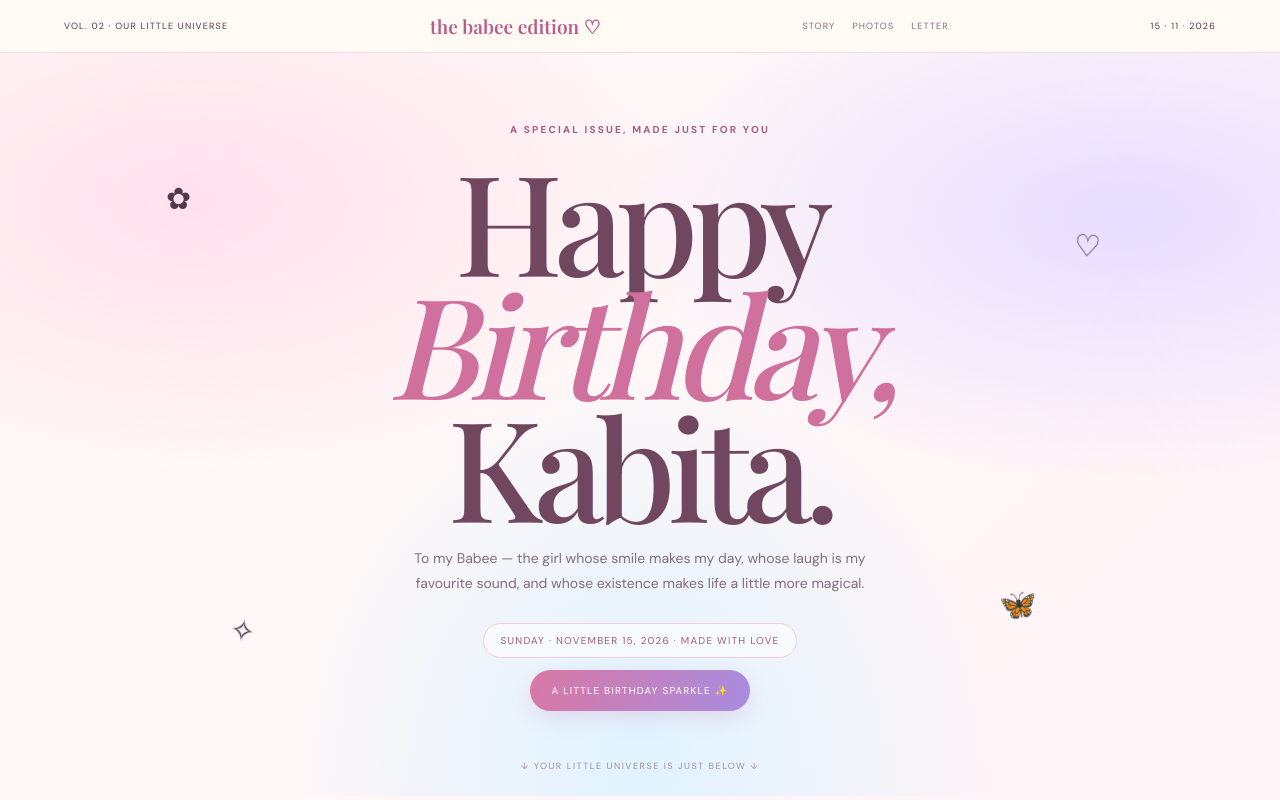
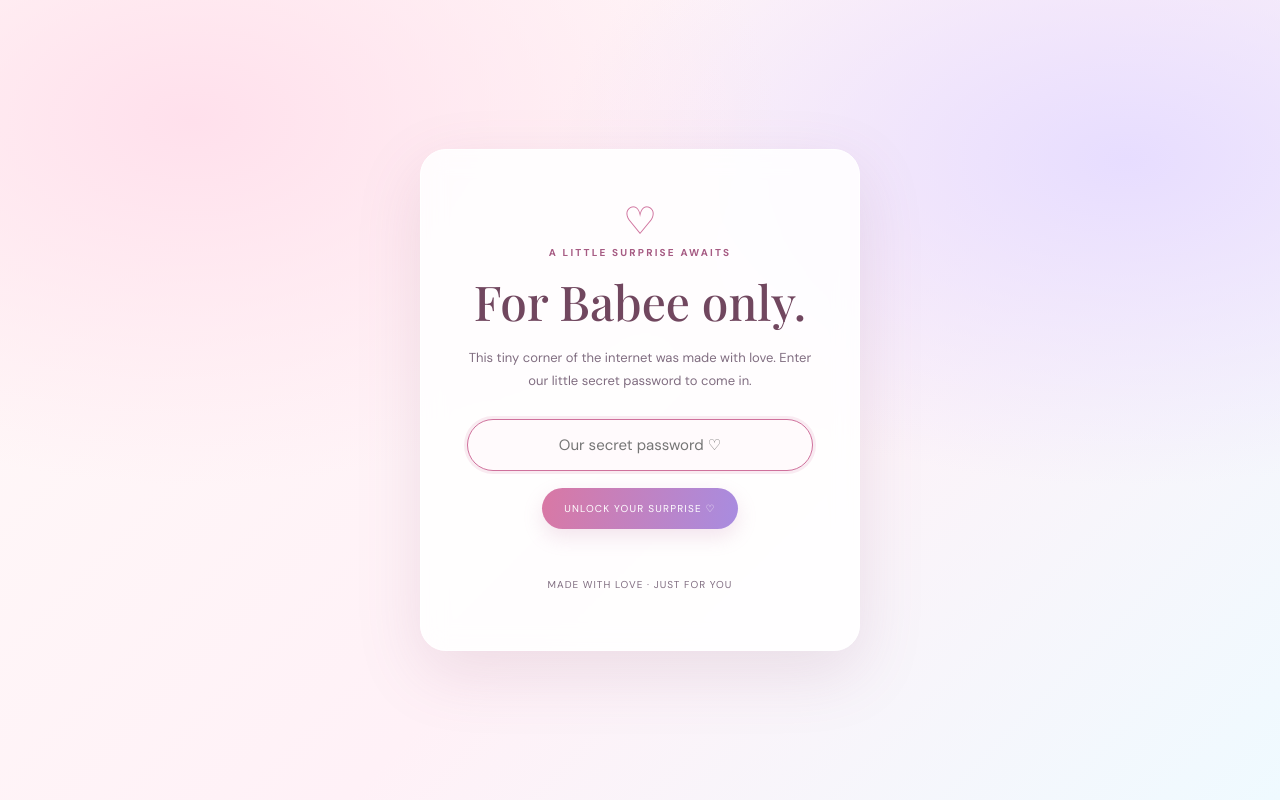
Before and after one commit to 10trueman10-ctrl/kabita-birthday, a plain HTML site: page index.html in a window 1280 px wide. Shown: the top 800 px of the page. Drawn offline with nearby package versions, Linux system fonts and the light colour scheme; a web font is replaced by a local one.

Commit message:
Add shared password welcome screen for birthday site

```diff
--- a/index.html
+++ b/index.html
@@ -18,11 +18,39 @@ header{position:sticky;top:0;z-index:5;display:flex;justify-content:space-betwee
 .love{padding:75px 20px;background:linear-gradient(135deg,#f2eaff,#fff0f5 55%,#fff0e7);text-align:center}.notecard{max-width:700px;margin:auto;background:#fffdfb;padding:clamp(26px,6vw,55px);border-radius:23px;box-shadow:var(--shadow)}.notecard h2{font-size:clamp(38px,6vw,56px);margin:12px 0 18px}.notecard>p{font:17px/1.9 'Playfair Display';color:#755c70}.btn{border:0;border-radius:999px;background:linear-gradient(100deg,#d978a4,#a88ce0);color:white;padding:14px 22px;margin:12px 5px 0;font-size:10px;letter-spacing:.12em;text-transform:uppercase;cursor:pointer;box-shadow:0 8px 20px #c178a433}.btn.alt{background:#fff;color:#a65b83;border:1px solid #efcddd;box-shadow:none}
 .envelope{width:min(310px,80vw);height:175px;margin:25px auto 8px;position:relative;cursor:pointer;perspective:800px}.envbody{position:absolute;inset:0;background:linear-gradient(145deg,#ffdbe8,#f1e5ff);border-radius:12px;box-shadow:0 12px 28px #9a6b8b25;display:grid;place-items:center;color:#a65b83;font:italic 23px 'Playfair Display'}.envflap{position:absolute;inset:0;background:#f6c8dd;clip-path:polygon(0 0,100% 0,50% 62%);transform-origin:top;transition:transform .7s;z-index:2}.envelope.open .envflap{transform:rotateX(180deg)}.hint{font-size:10px;color:#9c7890;letter-spacing:.1em}
 .music{max-width:610px;margin:27px auto 0;padding:20px;border-radius:20px;background:#ffffffad;border:1px solid white;display:flex;align-items:center;gap:14px;text-align:left}.disc{width:50px;height:50px;flex:0 0 50px;border-radius:50%;background:conic-gradient(#d978a4,#b7a1ef,#a8d9ee,#ffd0df,#d978a4);display:grid;place-items:center;color:white;font-size:22px;animation:spin 8s linear infinite}@keyframes spin{to{transform:rotate(360deg)}}.musictext{flex:1;min-width:0}.musictext b{display:block;font:18px 'Playfair Display'}.musictext span{font-size:11px;color:var(--muted)}.music a{font-size:11px;color:#a65b83;text-decoration:none;border:1px solid #e9c8d9;background:#fff;padding:10px 13px;border-radius:999px;white-space:nowrap}
+
+/* Shared-password welcome gate. This is a casual barrier, not server-side security. */
+body.gate-locked{overflow:hidden}
+#passwordGate{position:fixed;inset:0;z-index:1000;display:grid;place-items:center;padding:22px;background:radial-gradient(ellipse at 15% 15%,#ffe0ec 0,transparent 38%),radial-gradient(ellipse at 88% 20%,#e7ddff 0,transparent 36%),linear-gradient(135deg,#fffaf8,#fff1f7 55%,#effaff)}
+#passwordGate[hidden]{display:none}
+.gate-card{width:min(440px,100%);padding:clamp(28px,7vw,46px);text-align:center;background:#ffffffdc;border:1px solid #fff;border-radius:26px;box-shadow:0 22px 65px #875d7925;backdrop-filter:blur(12px)}
+.gate-heart{font-size:38px;color:#cf719c}
+.gate-card h2{font:clamp(35px,8vw,48px) 'Playfair Display';margin:10px 0;color:#71475f}
+.gate-card p{font-size:13px;line-height:1.8;color:#806d80}
+#gatePassword{width:100%;padding:15px 17px;border:1px solid #efcddd;border-radius:999px;background:#fffafc;color:#50394c;text-align:center;font:15px 'DM Sans';outline:none;margin:14px 0 5px}
+#gatePassword:focus{border-color:#cf719c;box-shadow:0 0 0 3px #cf719c22}
+#gateError{min-height:20px;color:#b64e72;font-size:12px;margin:7px 0 0}
+.gate-foot{font-size:10px!important;letter-spacing:.1em;text-transform:uppercase;margin-top:20px!important}
+
 footer{text-align:center;padding:60px 20px 42px}footer .big{font:clamp(40px,8vw,70px) 'Playfair Display';color:#a75e88}footer p{font-size:10px;letter-spacing:.12em;text-transform:uppercase;color:#a58a9d}.modal,.lightbox{position:fixed;inset:0;background:#382536d9;display:none;place-items:center;padding:16px;z-index:20}.modal.show,.lightbox.show{display:grid}.letter{max-width:590px;width:100%;background:#fffaf7;padding:clamp(25px,6vw,50px);border-radius:20px;position:relative;max-height:88svh;overflow:auto}.letter h2{font:42px 'Playfair Display';margin:10px 0 20px;color:#9f5a80}.letter p{font:17px/1.9 'Playfair Display';color:#755c70}.close{position:absolute;right:14px;top:10px;border:0;background:none;font-size:28px;color:#8e6571;cursor:pointer}.lightbox img{max-width:95vw;max-height:86svh;object-fit:contain;border-radius:8px}.lightbox button{position:absolute;top:14px;right:20px;background:none;border:0;color:white;font-size:34px;cursor:pointer}.confetti{position:fixed;top:-20px;z-index:30;pointer-events:none;animation:fall 3.5s linear forwards}@keyframes fall{to{transform:translateY(110svh) rotate(600deg);opacity:0}}
 @media(max-width:700px){header{padding:11px 4vw}header>span{font-size:7px;letter-spacing:.08em}header b{font-size:16px}nav{gap:9px}nav a{font-size:8px}.hero{min-height:82svh;padding:60px 17px 80px}.hero p{font-size:13px}.section{padding:58px 0}.intro{grid-template-columns:1fr;gap:28px}.portrait{width:min(88%,390px)}.portrait img{height:min(110vw,430px)}.copy{text-align:center}.story{padding:45px 0}.steps{grid-template-columns:1fr;gap:9px}.step{padding:13px}.statsgrid{gap:8px}.stat{padding:15px 5px}.stat strong{font-size:30px}.stat span{font-size:7px;letter-spacing:.06em}.gallery{gap:9px}.shot{padding:6px 6px 25px}.shot:nth-child(1){grid-column:span 6;height:240px}.shot:nth-child(2){grid-column:span 6;height:215px;margin-top:22px}.shot:nth-child(3),.shot:nth-child(4),.shot:nth-child(5){grid-column:span 4;height:165px}.shot:nth-child(n+6){grid-column:span 6;height:205px}.shot:after{font-size:10px;bottom:5px}.head{margin-bottom:25px}.music{padding:14px}.musictext b{font-size:15px}.music a{font-size:9px;padding:9px 10px}}
 @media(max-width:370px){header>span:first-child{display:none}nav{gap:7px}.shot:nth-child(3),.shot:nth-child(4),.shot:nth-child(5){height:145px}}
 @media(prefers-reduced-motion:reduce){*,*:before,*:after{scroll-behavior:auto!important;animation:none!important;transition:none!important}}
 </style></head><body>
+<div id="passwordGate" role="dialog" aria-modal="true" aria-labelledby="gateTitle">
+  <div class="gate-card">
+    <div class="gate-heart">♡</div>
+    <div class="eyebrow">A little surprise awaits</div>
+    <h2 id="gateTitle">For Babee only.</h2>
+    <p>This tiny corner of the internet was made with love. Enter our little secret password to come in.</p>
+    <form id="gateForm">
+      <input id="gatePassword" type="password" placeholder="Our secret password ♡" autocomplete="current-password" required aria-label="Shared password">
+      <button class="btn" type="submit">Unlock your surprise ♡</button>
+    </form>
+    <p id="gateError" role="alert" aria-live="polite"></p>
+    <p class="gate-foot">Made with love · just for you</p>
+  </div>
+</div>
 <header><span>Vol. 02 · our little universe</span><b>the babee edition ♡</b><nav><a href="#story">story</a><a href="#gallery">photos</a><a href="#letter">letter</a></nav><span>15 · 11 · 2026</span></header>
 <main>
 <section class="hero"><span class="float f1">✿</span><span class="float f2">♡</span><span class="float f3">✧</span><span class="float f4">🦋</span><div><div class="eyebrow">A special issue, made just for you</div><h1>Happy<br><em>Birthday,</em><br>Kabita.</h1><p>To my Babee — the girl whose smile makes my day, whose laugh is my favourite sound, and whose existence makes life a little more magical.</p><div class="pill">Sunday · November 15, 2026 · made with love</div><div><button class="btn" onclick="celebrate()">A little birthday sparkle ✨</button></div></div><div class="scroll">↓ your little universe is just below ↓</div></section>
@@ -40,6 +68,24 @@ footer{text-align:center;padding:60px 20px 42px}footer .big{font:clamp(40px,8vw,
 <div class="modal" id="letterModal" role="dialog" aria-modal="true" aria-labelledby="letterTitle"><div class="letter"><button class="close" id="closeLetter" aria-label="Close">×</button><div class="eyebrow">For my favourite girl</div><h2 id="letterTitle">To my Babee ♡</h2><p>Happy birthday, babeeeee!</p><p>I hope today gives you a hundred reasons to smile and at least a thousand reasons to laugh. You have this unfair talent of making everything better just by being there. Your smile? Dangerous. Your laugh? My favourite sound. Your bubu-ness? Completely undefeated.</p><p>Still cannot believe Bumble brought us together and that within days we were BOTH proposing. We really said, “Why wait?” Honestly, very on-brand for us.</p><p>Thank you for calling me Pukulu, for being my favourite notification, and for making even the most ordinary moments feel special. I hope this year brings you everything your heart has been quietly wishing for — and plenty of cute moments with me, obviously.</p><p>Have the prettiest birthday, my Babee. I love you more than all the pastel colours on this website. ♡</p><p>Forever your Pukulu,<br><em>the luckiest person to have matched with you</em> 💗</p></div></div>
 <div class="lightbox" id="lightbox"><button id="closeLightbox" aria-label="Close image">×</button><img id="lightboxImage" alt="Expanded memory"></div>
 <script>
+/* Client-side shared password gate only; GitHub Pages still serves public files. */
+const GATE_HASH='a41185d43d52a0b7fd7bf8f844c5f2b67398254d31d1b9bb280cfa3c418bb4d7';
+const gate=document.getElementById('passwordGate');
+const gateForm=document.getElementById('gateForm');
+const gateInput=document.getElementById('gatePassword');
+const gateError=document.getElementById('gateError');
+function unlockBirthdayPage(){gate.hidden=true;document.body.classList.remove('gate-locked');}
+if(sessionStorage.getItem('babeeBirthdayUnlocked')==='yes'){unlockBirthdayPage();}
+else{document.body.classList.add('gate-locked');gateInput.focus();}
+gateForm.addEventListener('submit',async event=>{
+  event.preventDefault();
+  gateError.textContent='';
+  const bytes=new TextEncoder().encode(gateInput.value);
+  const digest=await crypto.subtle.digest('SHA-256',bytes);
+  const hash=Array.from(new Uint8Array(digest),b=>b.toString(16).padStart(2,'0')).join('');
+  if(hash===GATE_HASH){sessionStorage.setItem('babeeBirthdayUnlocked','yes');unlockBirthdayPage();}
+  else{gateError.textContent='Not quite, Babee. Try our little secret again ♡';gateInput.select();}
+});
 const modal=document.getElementById('letterModal');function showLetter(){modal.classList.add('show')}document.getElementById('openLetter').addEventListener('click',showLetter);document.getElementById('envelope').addEventListener('click',e=>{e.currentTarget.classList.toggle('open');showLetter()});document.getElementById('envelope').addEventListener('keydown',e=>{if(e.key==='Enter'||e.key===' '){e.preventDefault();e.currentTarget.classList.toggle('open');showLetter()}});document.getElementById('closeLetter').addEventListener('click',()=>modal.classList.remove('show'));modal.addEventListener('click',e=>{if(e.target===modal)modal.classList.remove('show')});
 const lightbox=document.getElementById('lightbox'),large=document.getElementById('lightboxImage');document.querySelectorAll('.shot img').forEach(img=>img.addEventListener('click',()=>{large.src=img.src;large.alt=img.alt;lightbox.classList.add('show')}));document.getElementById('closeLightbox').addEventListener('click',()=>lightbox.classList.remove('show'));lightbox.addEventListener('click',e=>{if(e.target===lightbox)lightbox.classList.remove('show')});document.addEventListener('keydown',e=>{if(e.key==='Escape'){modal.classList.remove('show');lightbox.classList.remove('show')}});
 function celebrate(){const bits=['💗','💜','🩵','🧡','✨','🌸','♡'];for(let i=0;i<28;i++){const el=document.createElement('span');el.className='confetti';el.textContent=bits[Math.floor(Math.random()*bits.length)];el.style.left=Math.random()*100+'vw';el.style.animationDelay=Math.random()*.8+'s';el.style.fontSize=(15+Math.random()*16)+'px';document.body.appendChild(el);setTimeout(()=>el.remove(),4500)}}
```
